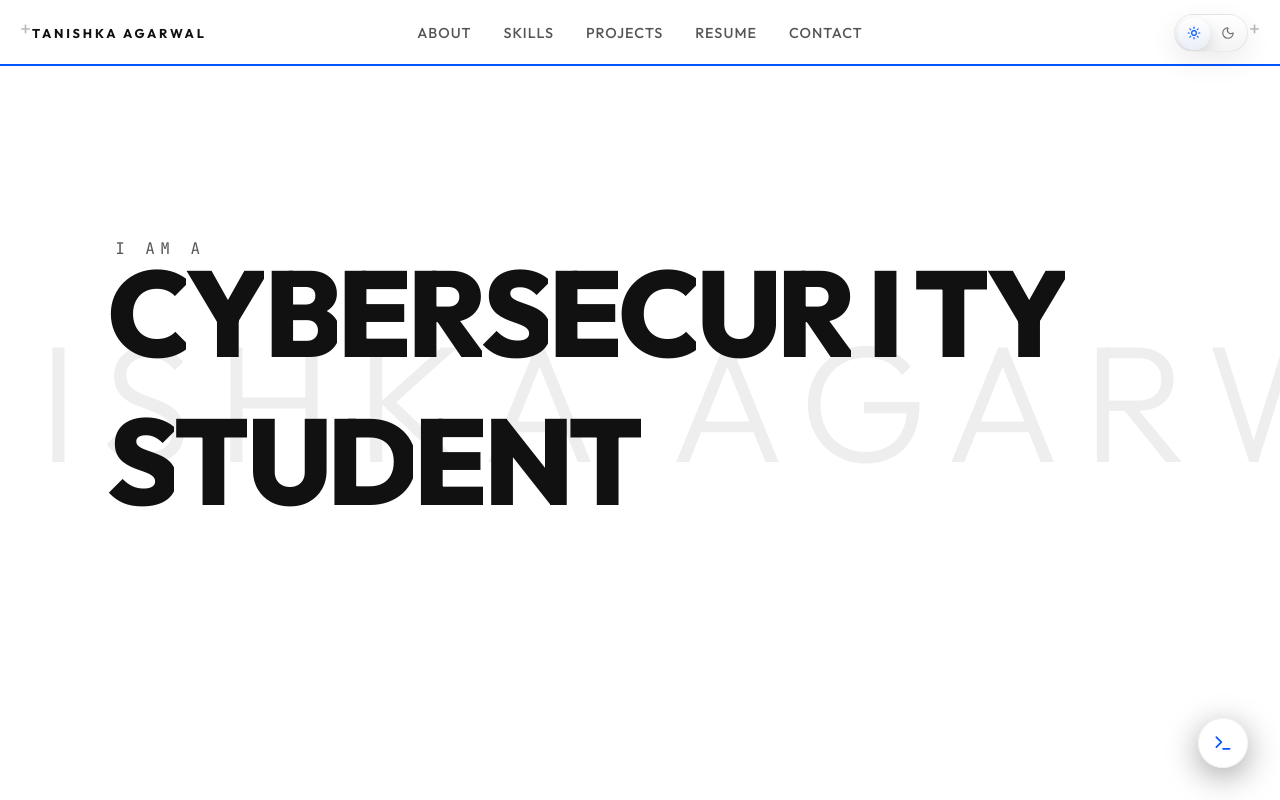
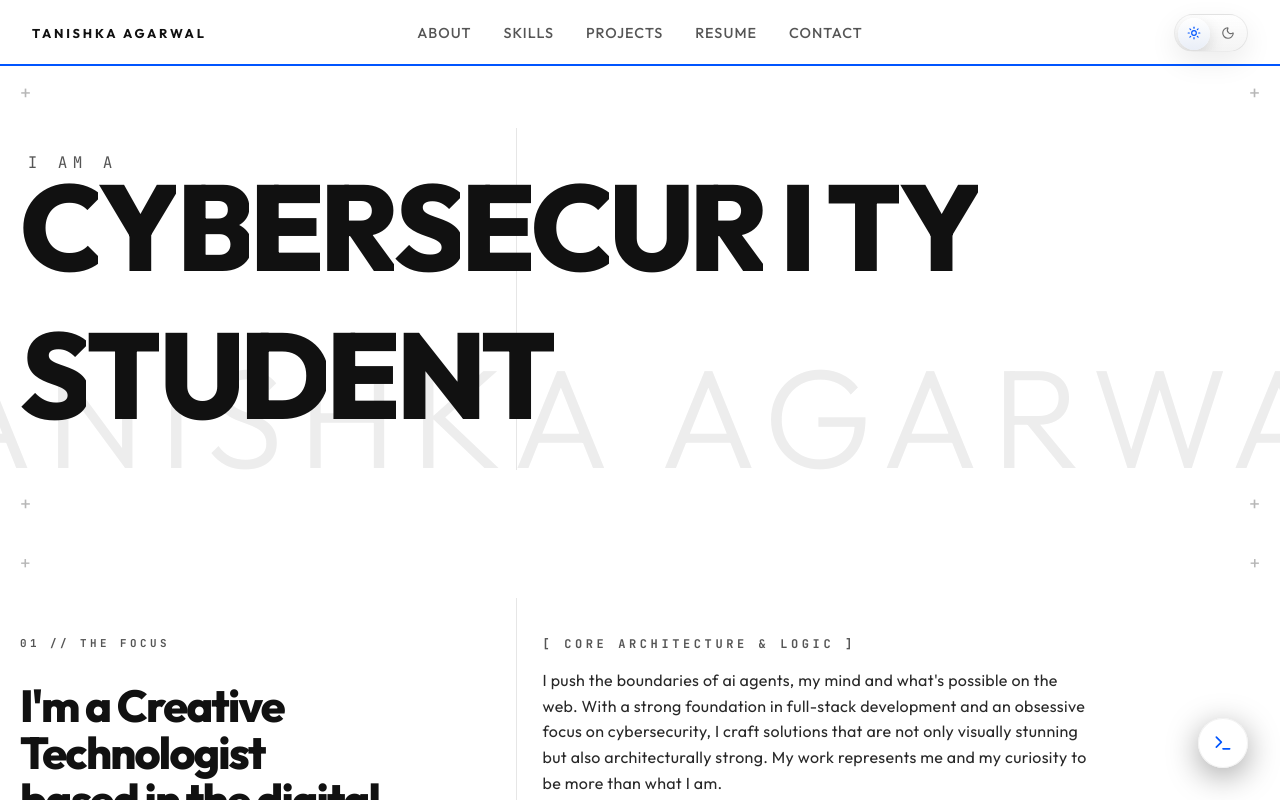
Before and after one commit to taneeshkaa/kiseki, a React (Vite) app: page / in a window 1280 px wide. Shown: the top 800 px of the page. Built offline with nearby package versions, Linux system fonts and the light colour scheme.

Commit message:
Layout fix

```diff
--- a/src/App.jsx
+++ b/src/App.jsx
@@ -53,11 +53,16 @@ function App() {
 
   return (
     <div className="app-container">
+      <div className="page-watermark" aria-hidden="true">
+        <span className="page-watermark__text">TANISHKA AGARWAL</span>
+      </div>
       <Navbar theme={theme} onThemeChange={handleThemeChange} />
 
       <main>
-        <Hero />
-        <About />
+        <div className="editorial-canvas">
+          <Hero />
+          <About />
+        </div>
         <Skills />
         <Projects />
         <Resume />
--- a/src/components/About.css
+++ b/src/components/About.css
@@ -1,8 +1,7 @@
 .about-section {
   position: relative;
-  min-height: 100vh;
   width: 100%;
-  padding: clamp(2.5rem, 5vh, 4rem) clamp(1.25rem, 4vw, 3rem);
+  padding: 4rem 0;
   background: transparent;
   color: var(--text-primary);
   display: flex;
@@ -16,7 +15,6 @@
   margin: 0 auto;
   display: grid;
   grid-template-columns: 40% 1px 60%;
-  min-height: calc(100vh - clamp(2.5rem, 5vh, 4rem));
   align-content: start;
 }
 
--- a/src/components/Hero.css
+++ b/src/components/Hero.css
@@ -1,47 +1,19 @@
 /* Luxury kinetic editorial — Hero */
 
 .hero-section.hero-luxury {
-  --hero-canvas: var(--bg-primary); /* respect global theme background */
+  --hero-canvas: transparent;
   --hero-ink: var(--text-primary); /* text color should follow theme */
-  --hero-watermark: rgba(17, 17, 17, 0.08);
   --hero-spine-left: clamp(2rem, 6vw, 6rem); /* small responsive left offset */
-  --hero-copy-top: clamp(7rem, 12vh, 10rem);
   position: relative;
-  min-height: 100vh;
+  min-height: auto;
   width: 100%;
+  display: flex;
+  flex-direction: column;
+  justify-content: space-between;
+  padding: 4rem 0;
   overflow: hidden;
   background-color: var(--hero-canvas);
   color: var(--hero-ink);
-}
-
-/* Background watermark layer */
-.hero-bg-layer {
-  position: fixed;
-  inset: 0;
-  z-index: 2;
-  pointer-events: none;
-  display: flex;
-  align-items: center;
-  justify-content: center;
-  overflow: hidden;
-}
-
-.hero-watermark {
-  margin: 0;
-  font-family: var(--font-main);
-  font-size: 13vw;
-  font-weight: 300;
-  letter-spacing: 0.14em;
-  text-transform: uppercase;
-  color: var(--hero-watermark);
-  white-space: nowrap;
-  user-select: none;
-  will-change: transform;
-  opacity: 0.9;
-}
-
-[data-theme='dark'] .hero-section.hero-luxury {
-  --hero-watermark: rgba(255, 255, 255, 0.14);
 }
 
 /* Editorial spine */
@@ -89,23 +61,37 @@
   position: relative;
   z-index: 10;
   display: grid;
-  grid-template-columns: 55% 45%;
-  min-height: 100vh;
-  width: 100%;
-  margin-top: 8.9rem
+  grid-template-columns: 40% 60%;
+  align-items: stretch;
+  width: min(1240px, calc(100% - 2rem));
+  min-height: auto;
+  margin: 0 auto;
+  padding: 0;
+}
+
+.hero-layout::before {
+  content: '';
+  position: absolute;
+  top: 0;
+  bottom: 0;
+  left: 40%;
+  width: 1px;
+  background: rgba(17, 17, 17, 0.1);
+  z-index: 0;
+  pointer-events: none;
 }
 
 .hero-copy {
+  grid-column: 1;
   display: flex;
   align-items: flex-start;
-  padding: clamp(4.5rem, 8vh, 6rem) clamp(1.5rem, 3vw, 2.5rem) clamp(3rem, 8vh, 5rem);
-  padding-left: calc(var(--hero-spine-left) + clamp(1.5rem, 2.4vw, 2.2rem));
+  padding: 0 clamp(1.5rem, 3vw, 2.5rem) 0 0;
   max-width: 100%;
 }
 
 .hero-copy-inner {
   width: 100%;
-  max-width: min(52vw, 46rem);
+  max-width: min(100%, 32rem);
 }
 
 /* Eyebrow */
@@ -360,6 +346,7 @@
 
 /* Right portal — intentionally empty */
 .hero-portal {
+  grid-column: 2;
   min-height: 100%;
   pointer-events: none;
 }
@@ -368,6 +355,7 @@
 @media (max-width: 1024px) {
   .hero-section.hero-luxury {
     --hero-spine-left: 32vw;
+    padding: 3rem 0;
   }
 
   .hero-watermark {
@@ -388,12 +376,13 @@
 
   .hero-layout {
     grid-template-columns: 1fr;
-    grid-template-rows: 1fr auto;
+    grid-template-rows: auto auto;
+    width: calc(100% - 2rem);
+    padding: 0;
   }
 
   .hero-copy {
-    padding: 5rem 1.5rem 2rem;
-    padding-left: calc(var(--hero-spine-left) + 1.25rem);
+    padding: 0 0 2rem;
   }
 
   .hero-copy-inner {
--- a/src/components/Hero.jsx
+++ b/src/components/Hero.jsx
@@ -1,4 +1,4 @@
-import React, { useState, useEffect, useRef } from 'react';
+import React, { useState, useEffect } from 'react';
 import { motion } from 'framer-motion';
 import './Hero.css';
 
@@ -73,29 +73,12 @@ function KineticHeadline({ phrases, reducedMotion }) {
 const Hero = () => {
   const [titleIndex, setTitleIndex] = useState(0);
   const reducedMotion = useReducedMotion();
-  const heroRef = useRef(null);
-  const [isHeroVisible, setIsHeroVisible] = useState(true);
 
   useEffect(() => {
     const id = setInterval(() => {
       setTitleIndex((i) => (i + 1) % TITLES.length);
     }, ROTATION_MS);
     return () => clearInterval(id);
-  }, []);
-
-  useEffect(() => {
-    const node = heroRef.current;
-    if (!node) return undefined;
-
-    const observer = new IntersectionObserver(
-      ([entry]) => {
-        setIsHeroVisible(entry.isIntersecting);
-      },
-      { threshold: 0.15 }
-    );
-
-    observer.observe(node);
-    return () => observer.disconnect();
   }, []);
 
   const currentTitle = TITLES[titleIndex];
@@ -110,14 +93,7 @@ const Hero = () => {
     <section
       className="hero-section hero-luxury"
       id="home"
-      ref={heroRef}
     >
-      {isHeroVisible && (
-        <div className="hero-bg-layer" aria-hidden="true">
-          <motion.p className="hero-watermark">TANISHKA AGARWAL</motion.p>
-        </div>
-      )}
-
       {/* Editorial spine (hidden) */}
       <div className="hero-spine" aria-hidden="true" />
 
--- a/src/index.css
+++ b/src/index.css
@@ -52,6 +52,43 @@ body {
 .app-container {
   position: relative;
   min-height: 100vh;
+}
+
+.page-watermark {
+  position: fixed;
+  inset: 0;
+  z-index: 0;
+  pointer-events: none;
+  display: flex;
+  align-items: center;
+  justify-content: center;
+  overflow: hidden;
+}
+
+.page-watermark__text {
+  display: block;
+  font-family: var(--font-main);
+  font-size: clamp(3.75rem, 11vw, 12rem);
+  font-weight: 300;
+  letter-spacing: 0.1em;
+  text-transform: uppercase;
+  white-space: nowrap;
+  user-select: none;
+  opacity: 0.075;
+  color: var(--text-primary);
+  transform: translateY(2vh);
+}
+
+[data-theme='dark'] .page-watermark__text {
+  opacity: 0.08;
+}
+
+.editorial-canvas {
+  width: 100%;
+  display: flex;
+  flex-direction: column;
+  background: transparent;
+  padding: 4rem 0;
 }
 
 main,
```
